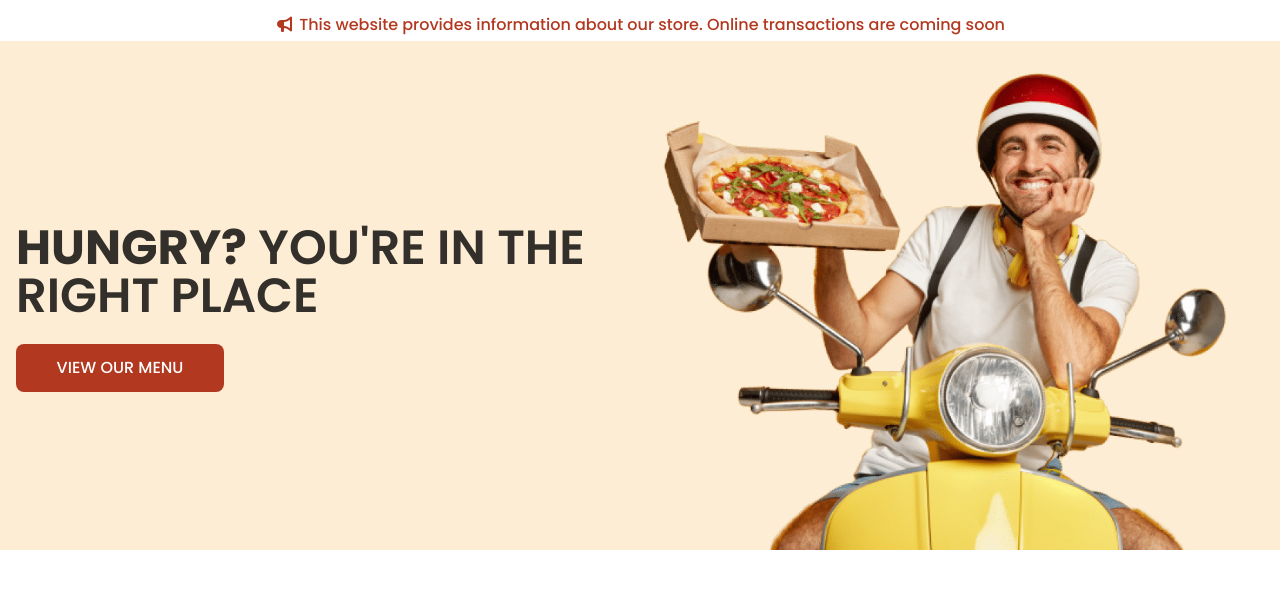
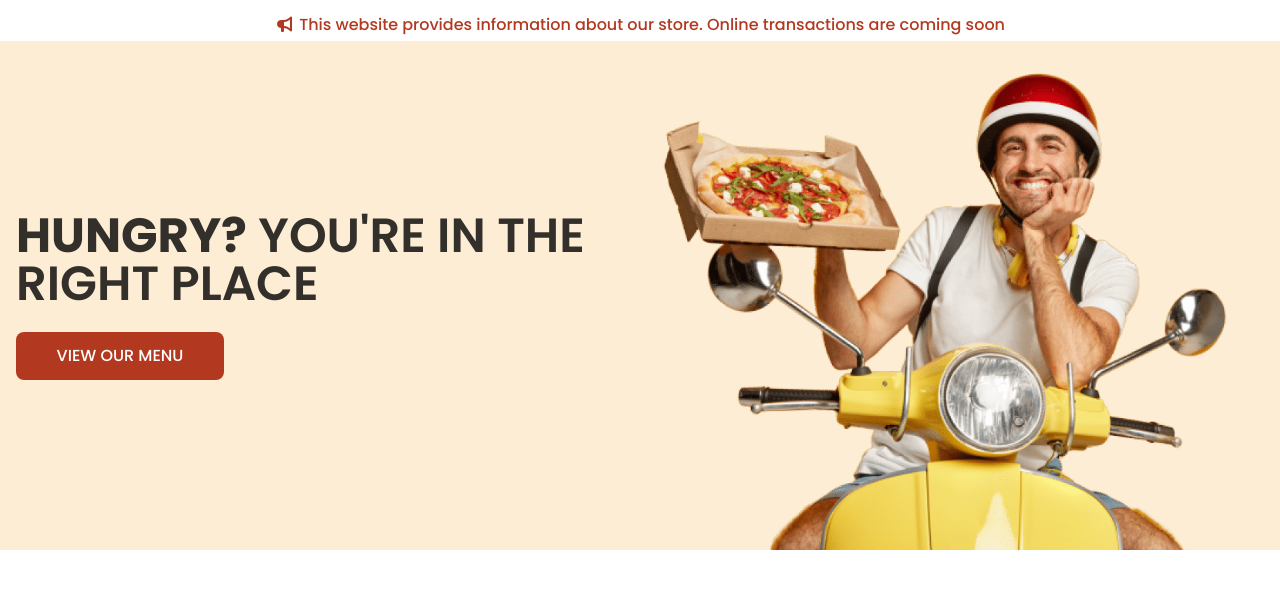
Before and after one commit to dev-emjay-r/RONGAVILLA-GET-PIZZA, a website with bundled scripts: page src/index.html in a window 1280 px wide. Shown: the part 91-680 px from the top of the page. Built offline with nearby package versions, Linux system fonts and the light colour scheme; files whose address does not match are found by name.

Commit message:
Update bannerTitle styling in input.css for improved responsiveness

```diff
--- a/src/input.css
+++ b/src/input.css
@@ -110,7 +110,7 @@ tertiary - #223c5f */
 
 
   .bannerTitle {
-    @apply uppercase mt-6 flex flex-col gap-6 flex flex-col justify-center;
+    @apply uppercase mt-6 md:mt-0 flex flex-col gap-6 flex flex-col justify-center;
     h2 {
       @apply text-5xl font-semibold;
     }
```
